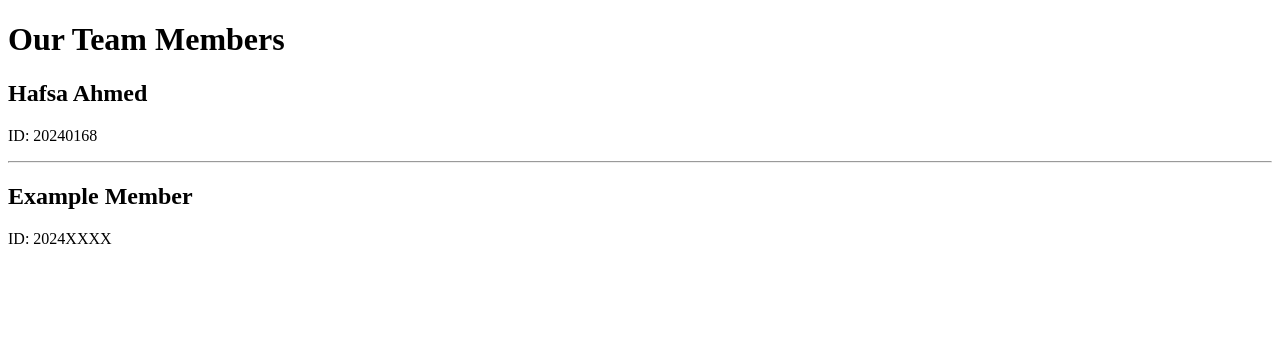
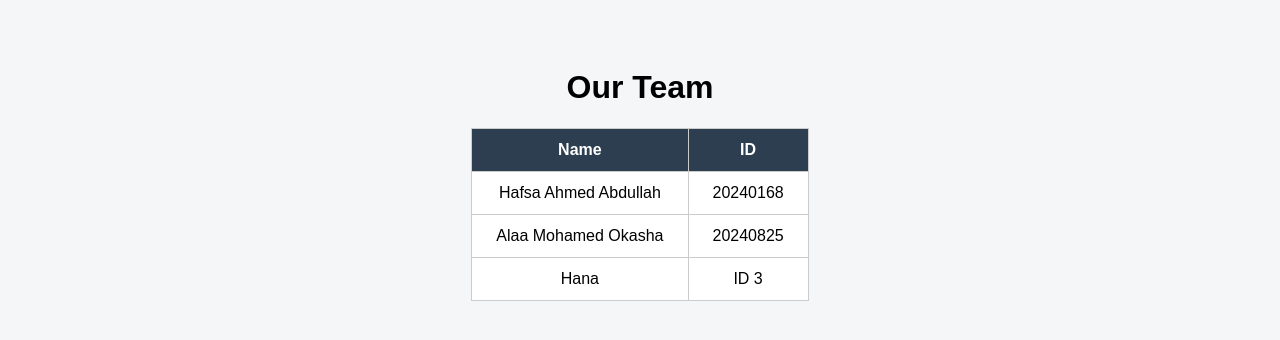
Before and after one commit to HafsaAhmed622/team-members-page, a plain HTML site: page index.html in a window 1280 px wide. Drawn offline with Linux system fonts and the light colour scheme.

Commit message:
Revise team page layout and content
Updated the title and added a table to display team members with their IDs.

```diff
--- a/index.html
+++ b/index.html
@@ -1,22 +1,23 @@
-
 <!DOCTYPE html>
 <html lang="en">
 <head>
-    <meta charset="UTF-8">
-    <meta name="viewport" content="width=device-width, initial-scale=1.0">
-    <title>Our Team</title>
+  <meta charset="UTF-8">
+  <meta name="viewport" content="width=device-width, initial-scale=1.0">
+  <title>Team Members</title>
+  <style>
+    body { font-family: Arial, sans-serif; background: #f4f6f8; text-align: center; padding: 40px; }
+    table { margin: 20px auto; border-collapse: collapse; background: white; }
+    th, td { border: 1px solid #ccc; padding: 12px 24px; }
+    th { background: #2c3e50; color: white; }
+  </style>
 </head>
 <body>
-
-    <h1>Our Team Members</h1>
-
-    <h2>Hafsa Ahmed</h2>
-    <p>ID: 20240168</p>
-
-    <hr>
-
-    <h2>Example Member</h2>
-    <p>ID: 2024XXXX</p>
-
+  <h1>Our Team</h1>
+  <table>
+    <tr><th>Name</th><th>ID</th></tr>
+    <tr><td>Hafsa Ahmed Abdullah</td><td>20240168</td></tr>
+    <tr><td>Alaa Mohamed Okasha</td><td>20240825</td></tr>
+    <tr><td>Hana </td><td>ID 3</td></tr>
+  </table>
 </body>
 </html>
```
